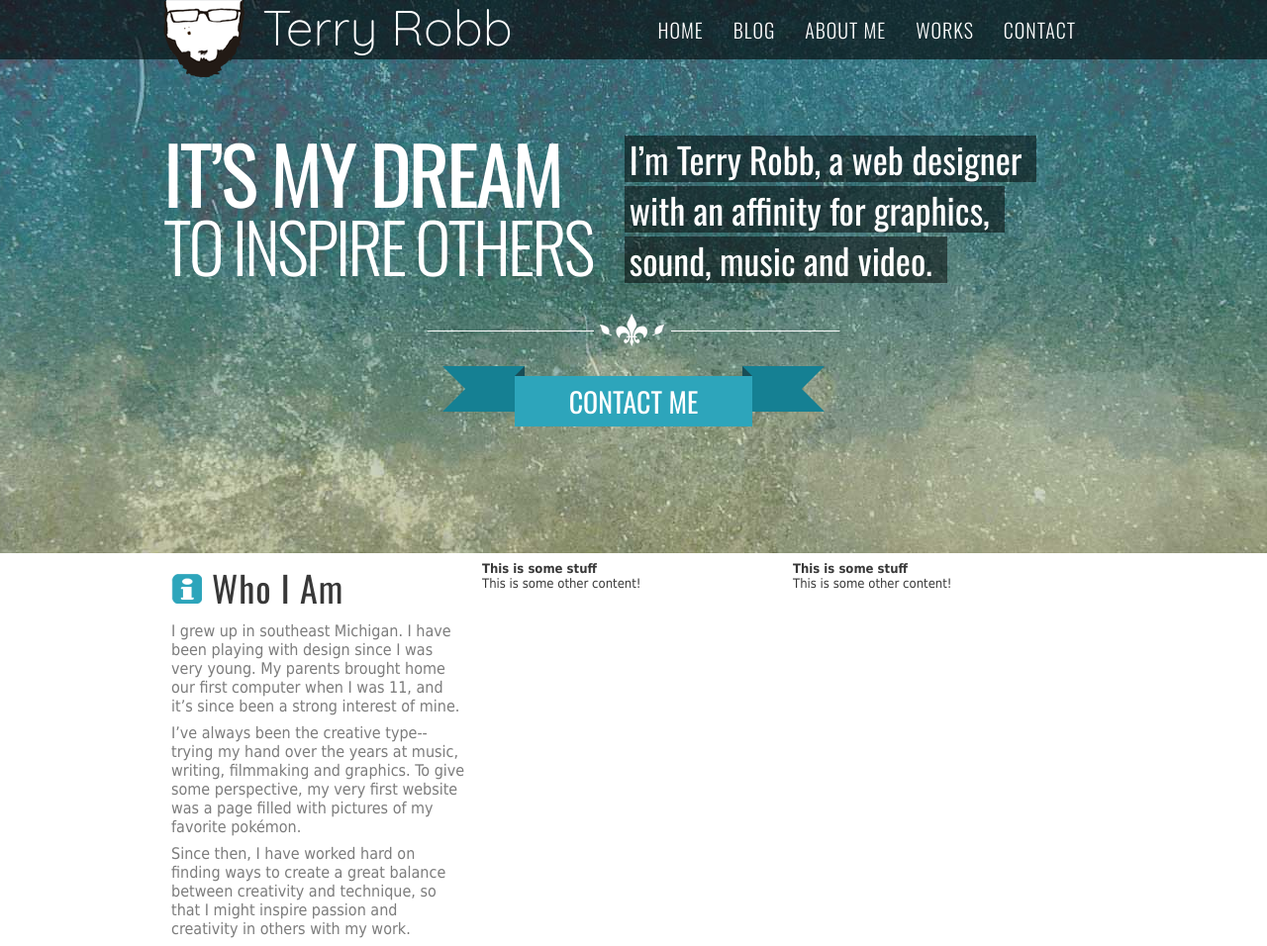
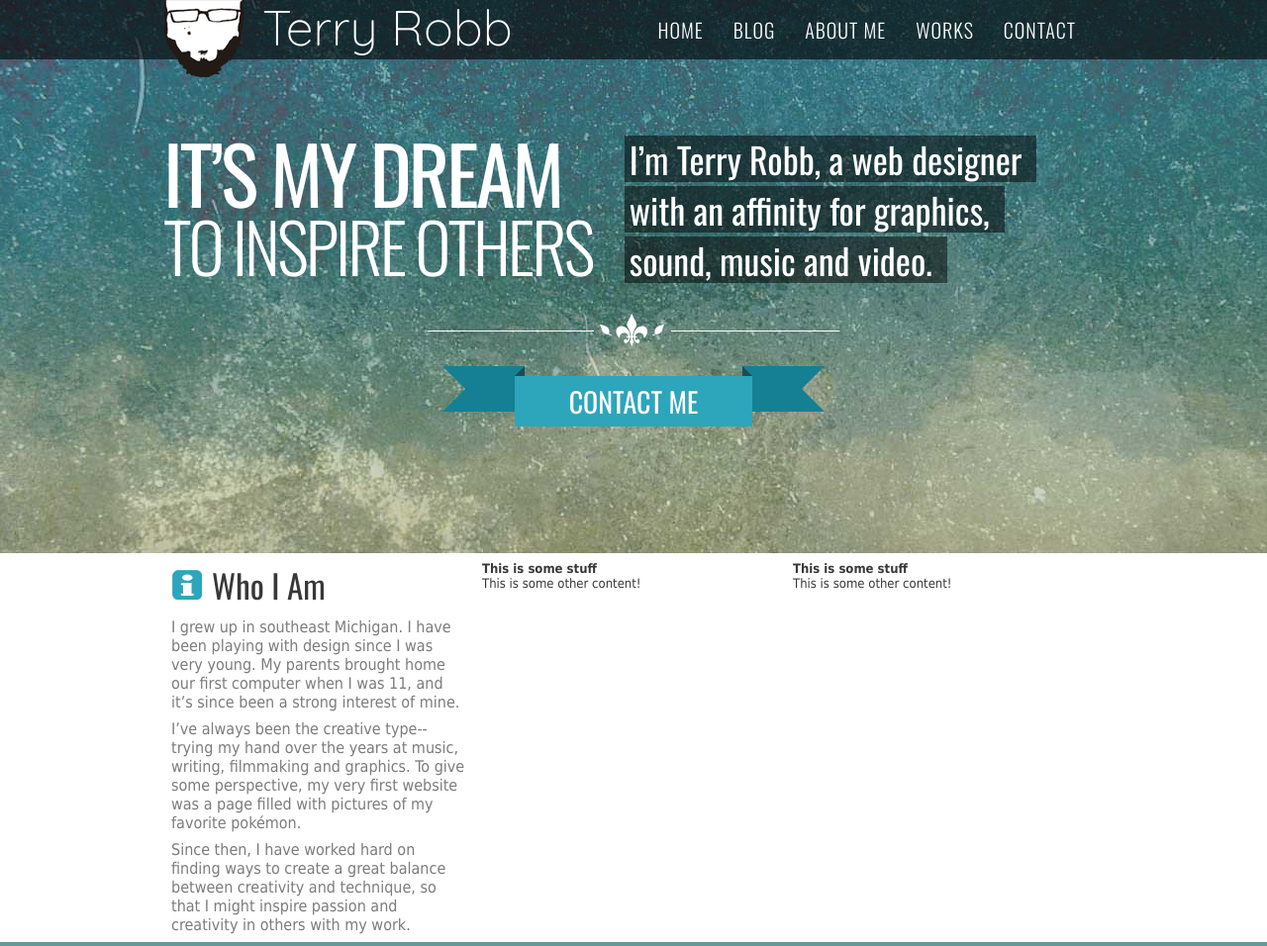
Before and after one commit to terrancerobb/old-portfolio-2013, a Jekyll site: the page built from index.html, in a window 1280 px wide. Shown: the whole page at 99% size. Built offline with Jekyll 4.4.1, drawn with Linux system fonts in a browser that asks for light colours; nearby versions of some CDN libraries.

Commit message:
updated readme

```diff
--- a/_config.yml
+++ b/_config.yml
@@ -1,3 +1,2 @@
-auto: true
 server_port: 8081
 url: "http://terrancerobb.github.io/portfolio/"
--- a/css/style.css
+++ b/css/style.css
@@ -217,9 +217,8 @@ a.ribbonCTA:hover{
 }
 .oneThird.aboutMe h2{
 	font-family: 'Oswald', sans-serif;
-	font-size: 36px;
+	font-size: 33px;
 	font-weight: 400;
-	letter-spacing: 1px;
 }
 .oneThird.aboutMe h2:before{
 	content:url(../img/about.png);
```
Also changed, not shown: readme.md, 2 other files.
